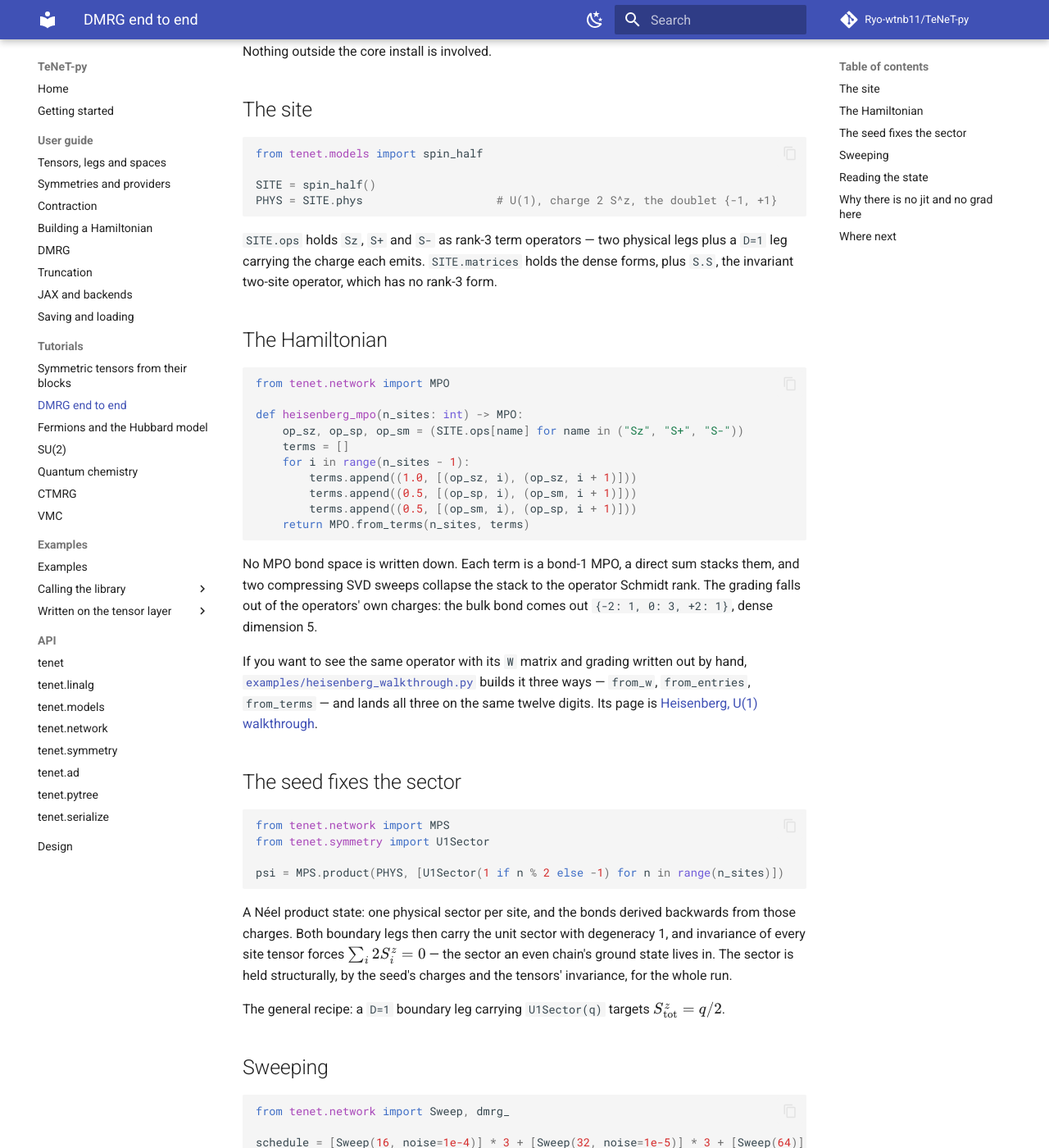
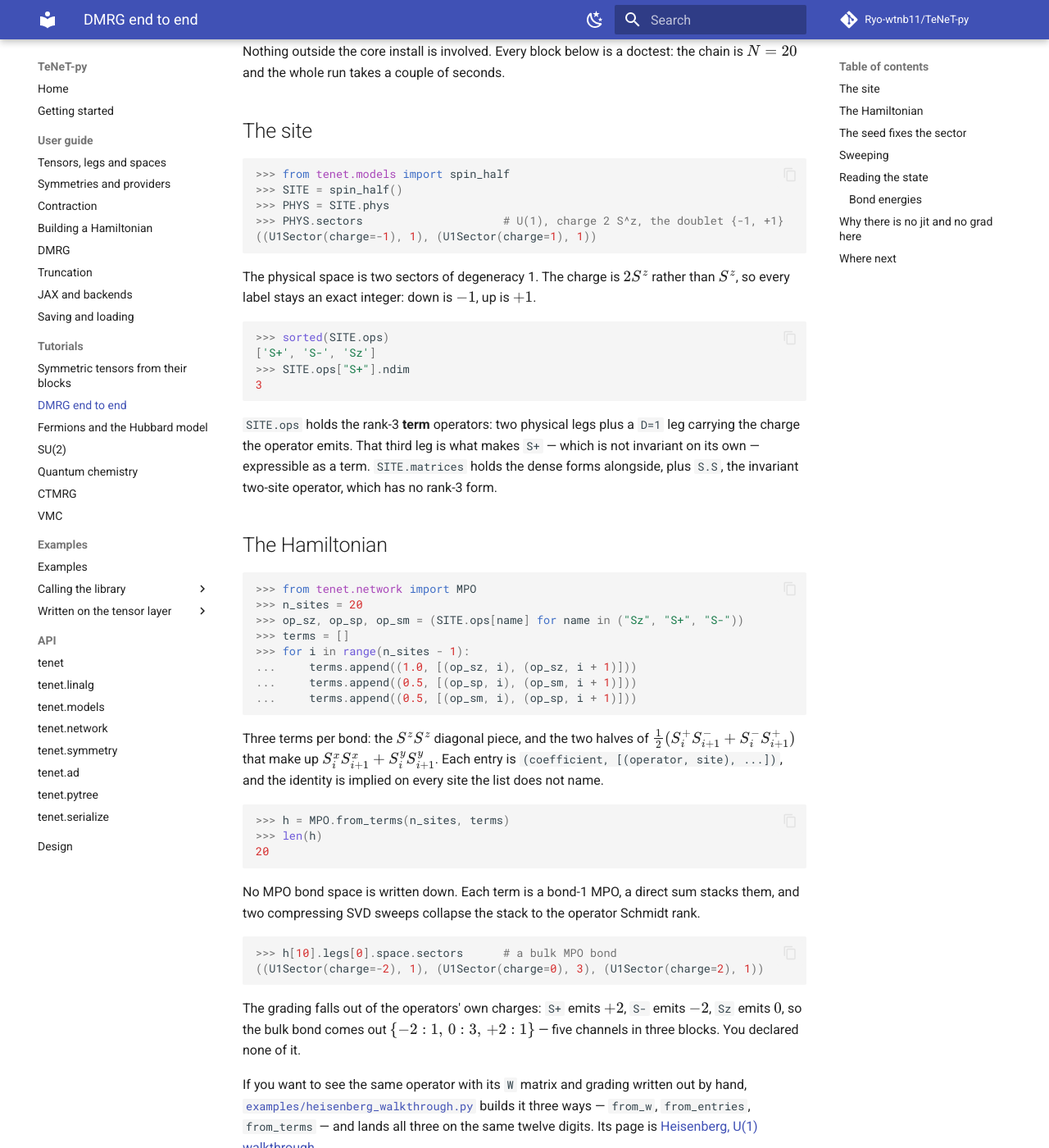
Before and after one commit to Ryo-wtnb11/TeNeT-py, an MkDocs documentation site: the page built from docs/tutorials/dmrg.md, in a window 1280 px wide and 1400 px high, scrolled down 278 px. Shown: the whole window at 82% size. Built offline with MkDocs 1.6.1 and Material for MkDocs 9.7.7, drawn with Linux system fonts in a browser that asks for light colours; comment, search, counter and statistics services are not loaded; some of the changed text lies outside the part shown.

Commit message:
docs: interleave and doctest the DMRG tutorial
Each block is one step, followed by what those lines did: the charge convention on the physical space, the rank-3 term operators, the three terms per bond, the MPO bond grading that falls out of the operators' charges, the boundary charge that fixes the sector, and the ramp's tail.

Bond energies get their definition before the code that prints them: H as a sum of two-site terms, e_n as a measurement on the converged state against the eigenvalue dmrg_ reports, the sum rule as the cross-check, and the open-boundary alternation the profile shows.

Co-Authored-By: Claude Fable 5 <noreply@anthropic.com>

````diff
--- a/docs/tutorials/dmrg.md
+++ b/docs/tutorials/dmrg.md
@@ -10,40 +10,74 @@ U(1)](../examples/heisenberg.md) page.
 uv run python examples/heisenberg.py
 ```
 
-Nothing outside the core install is involved.
+Nothing outside the core install is involved. Every block below is a doctest: the
+chain is $N = 20$ and the whole run takes a couple of seconds.
 
 ## The site
 
 ```python
-from tenet.models import spin_half
+>>> from tenet.models import spin_half
+>>> SITE = spin_half()
+>>> PHYS = SITE.phys
+>>> PHYS.sectors                     # U(1), charge 2 S^z, the doublet {-1, +1}
+((U1Sector(charge=-1), 1), (U1Sector(charge=1), 1))
 
-SITE = spin_half()
-PHYS = SITE.phys                    # U(1), charge 2 S^z, the doublet {-1, +1}
 ```
 
-`SITE.ops` holds `Sz`, `S+` and `S-` as rank-3 term operators — two physical legs plus a
-`D=1` leg carrying the charge each emits. `SITE.matrices` holds the dense forms, plus
-`S.S`, the invariant two-site operator, which has no rank-3 form.
+The physical space is two sectors of degeneracy 1. The charge is $2S^z$ rather than
+$S^z$, so every label stays an exact integer: down is $-1$, up is $+1$.
+
+```python
+>>> sorted(SITE.ops)
+['S+', 'S-', 'Sz']
+>>> SITE.ops["S+"].ndim
+3
+
+```
+
+`SITE.ops` holds the rank-3 **term** operators: two physical legs plus a `D=1` leg
+carrying the charge the operator emits. That third leg is what makes `S+` — which is not
+invariant on its own — expressible as a term. `SITE.matrices` holds the dense forms
+alongside, plus `S.S`, the invariant two-site operator, which has no rank-3 form.
 
 ## The Hamiltonian
 
 ```python
-from tenet.network import MPO
+>>> from tenet.network import MPO
+>>> n_sites = 20
+>>> op_sz, op_sp, op_sm = (SITE.ops[name] for name in ("Sz", "S+", "S-"))
+>>> terms = []
+>>> for i in range(n_sites - 1):
+...     terms.append((1.0, [(op_sz, i), (op_sz, i + 1)]))
+...     terms.append((0.5, [(op_sp, i), (op_sm, i + 1)]))
+...     terms.append((0.5, [(op_sm, i), (op_sp, i + 1)]))
 
-def heisenberg_mpo(n_sites: int) -> MPO:
-    op_sz, op_sp, op_sm = (SITE.ops[name] for name in ("Sz", "S+", "S-"))
-    terms = []
-    for i in range(n_sites - 1):
-        terms.append((1.0, [(op_sz, i), (op_sz, i + 1)]))
-        terms.append((0.5, [(op_sp, i), (op_sm, i + 1)]))
-        terms.append((0.5, [(op_sm, i), (op_sp, i + 1)]))
-    return MPO.from_terms(n_sites, terms)
+```
+
+Three terms per bond: the $S^zS^z$ diagonal piece, and the two halves of
+$\tfrac{1}{2}(S^+_iS^-_{i+1} + S^-_iS^+_{i+1})$ that make up $S^x_iS^x_{i+1} +
+S^y_iS^y_{i+1}$. Each entry is `(coefficient, [(operator, site), ...])`, and the identity
+is implied on every site the list does not name.
+
+```python
+>>> h = MPO.from_terms(n_sites, terms)
+>>> len(h)
+20
+
 ```
 
 No MPO bond space is written down. Each term is a bond-1 MPO, a direct sum stacks them,
-and two compressing SVD sweeps collapse the stack to the operator Schmidt rank. The
-grading falls out of the operators' own charges: the bulk bond comes out
-`{-2: 1, 0: 3, +2: 1}`, dense dimension 5.
+and two compressing SVD sweeps collapse the stack to the operator Schmidt rank.
+
+```python
+>>> h[10].legs[0].space.sectors      # a bulk MPO bond
+((U1Sector(charge=-2), 1), (U1Sector(charge=0), 3), (U1Sector(charge=2), 1))
+
+```
+
+The grading falls out of the operators' own charges: `S+` emits $+2$, `S-` emits $-2$,
+`Sz` emits $0$, so the bulk bond comes out $\{-2: 1,\, 0: 3,\, +2: 1\}$ — five channels
+in three blocks. You declared none of it.
 
 If you want to see the same operator with its `W` matrix and grading written out by hand,
 [`examples/heisenberg_walkthrough.py`](https://github.com/Ryo-wtnb11/TeNeT-py/blob/main/examples/heisenberg_walkthrough.py)
@@ -54,17 +88,22 @@ same twelve digits. Its page is
 ## The seed fixes the sector
 
 ```python
-from tenet.network import MPS
-from tenet.symmetry import U1Sector
+>>> from tenet.network import MPS
+>>> from tenet.symmetry import U1Sector
+>>> psi = MPS.product(PHYS, [U1Sector(1 if n % 2 else -1) for n in range(n_sites)])
+>>> psi[0].legs[0].space.sectors      # the left boundary leg
+((U1Sector(charge=0), 1),)
 
-psi = MPS.product(PHYS, [U1Sector(1 if n % 2 else -1) for n in range(n_sites)])
 ```
 
-A Néel product state: one physical sector per site, and the bonds derived backwards from
-those charges. Both boundary legs then carry the unit sector with degeneracy 1, and
-invariance of every site tensor forces $\sum_i 2S^z_i = 0$ — the sector an even chain's
-ground state lives in. The sector is held structurally, by the seed's charges and the
-tensors' invariance, for the whole run.
+A Néel product state: one physical sector per site, alternating down and up.
+`MPS.product` derives the bonds backwards from those charges, so the running total lands
+on bond 0, where it is printable — here charge 0, degeneracy 1.
+
+Both boundary legs then carry the unit sector with degeneracy 1, and invariance of every
+site tensor forces $\sum_i 2S^z_i = 0$ — the sector an even chain's ground state lives
+in. Nothing in the sweep can leave it: the sector is held structurally, by the seed's
+charges and the tensors' invariance, for the whole run.
 
 The general recipe: a `D=1` boundary leg carrying `U1Sector(q)` targets
 $S^z_{\mathrm{tot}} = q/2$.
@@ -72,50 +111,100 @@ $S^z_{\mathrm{tot}} = q/2$.
 ## Sweeping
 
 ```python
-from tenet.network import Sweep, dmrg_
+>>> from tenet.network import Sweep, dmrg_
+>>> schedule = [Sweep(16, noise=1e-4)] * 3 + [Sweep(32, noise=1e-5)] * 3 + [Sweep(64)]
+>>> out = dmrg_(psi, h, schedule=schedule)
+>>> out.sweeps
+9
+>>> round(out.energy, 12)
+-8.682473334398
 
-schedule = [Sweep(16, noise=1e-4)] * 3 + [Sweep(32, noise=1e-5)] * 3 + [Sweep(64)]
-out = dmrg_(psi, heisenberg_mpo(n_sites), schedule=schedule)
 ```
 
-A ramp with noise that cools to a clean `chi=64` tail. On this chain a flat
-`dmrg_(psi, h, chi=64)` reaches the same energy: a degeneracy-1 U(1) seed already grows by
-a factor of $d$ per sweep. The ramp is here because writing one is what you do on a
-problem where the seed cannot ramp itself — see [DMRG](../guide/dmrg.md) for when noise
-pays.
-
-At $N = 20$ this converges in nine sweeps to `E = -8.682473334398`, which is the recorded
+A ramp with noise that cools to a clean `chi=64` tail. The last entry of a schedule
+repeats until convergence, so the three written sweeps at `chi=64` are however many the
+tail needs — nine sweeps in total here. `-8.682473334398` is the recorded
 exact-diagonalization energy of the same finite chain to twelve digits.
 
-Inside a sweep: `svd_truncated` decides the bond `GradedSpace` at every bond, reporting
-the discarded weight by Pythagoras; `lanczos` solves the two-site eigenproblem over
-`SymmetricTensor` as a vector, needing only `add`, `subtract`, scalar multiply, `norm`
-and an inner product — no `scipy.sparse.linalg`, no dense reshaping of the local problem.
+On this chain a flat `dmrg_(psi, h, chi=64)` reaches the same energy: a degeneracy-1 U(1)
+seed already grows by a factor of $d$ per sweep. The ramp is here because writing one is
+what you do on a problem where the seed cannot ramp itself — see
+[DMRG](../guide/dmrg.md) for when noise pays.
+
+Inside a sweep, two pieces do the work: `svd_truncated` decides the bond `GradedSpace` at
+every bond and reports the discarded weight by Pythagoras; `lanczos` solves the two-site
+eigenproblem over `SymmetricTensor` treated as a vector, needing only `add`, `subtract`,
+scalar multiply, `norm` and an inner product — no `scipy.sparse.linalg`, and no dense
+reshaping of the local problem.
 
 ## Reading the state
 
+### Bond energies
+
+The Hamiltonian is a sum of two-site terms, one per bond of the open chain:
+
+$$
+H = \sum_{n=1}^{N-1} h_{n,n+1},
+\qquad h_{n,n+1} = \mathbf{S}_n \cdot \mathbf{S}_{n+1}.
+$$
+
+The **bond energy** is the expectation of one such term on the converged state,
+
+$$
+e_n = \langle \psi \vert h_{n,n+1} \vert \psi \rangle,
+$$
+
+which is a *measurement* on `out.psi`. It is a different object from the number `dmrg_`
+reports: `out.energy` is the effective eigenvalue the two-site eigensolver returned at
+the orthogonality centre of the final sweep, $E = \langle \psi \vert H \vert \psi
+\rangle$. By linearity the two are tied, $\sum_n e_n = E$, and that identity is the
+cross-check below.
+
+The canonical form of the state enters only as the *evaluation method*, not as part of
+the definition: with the orthogonality centre placed on bond $n$, every environment
+outside the bond is an identity, so $e_n$ is a contraction two sites wide instead of a
+pass over the whole chain.
+
 ```python
-from tenet.network import expectation_1site, expectation_2site, local_op
+>>> from tenet.network import expectation_2site, local_op
+>>> ss = local_op(SITE.matrices["S.S"], phys=PHYS)
+>>> profile = [expectation_2site(out.psi, ss, n) for n in range(n_sites - 1)]
+>>> round(sum(profile), 12) == round(out.energy, 12)
+True
 
-ss = local_op(SITE.matrices["S.S"], phys=PHYS)
-profile = [expectation_2site(out.psi, ss, n) for n in range(n_sites - 1)]
 ```
 
-The 19 bond energies sum to `out.energy` to twelve digits: `expectation_2site` and
-`dmrg_` weigh the same state on the same scale.
+`local_op` with no `charge` takes an invariant *k*-site operator — here the $4 \times 4$
+$\mathbf{S}\cdot\mathbf{S}$ matrix — so `ss` is rank 4, not rank 3. The 19 bond energies
+sum to `out.energy` to twelve digits: `expectation_2site` and `dmrg_` weigh the same
+state on the same scale.
+
+The profile itself is not flat. Open boundaries pin the chain, so $e_n$ alternates —
+a dimerized pattern, strongest at the two edges and decaying inward towards the uniform
+bulk value, which in the thermodynamic limit is $1/4 - \ln 2 \approx -0.4431$ per bond.
+On this $N = 20$ chain the outermost bonds read `-0.653` and `-0.294` while the
+mid-chain pair has closed to `-0.524` and `-0.364`.
 
 ```python
-op_sz = local_op(SITE.matrices["Sz"], phys=PHYS)
-max_sz = max(abs(expectation_1site(out.psi, op_sz, n)) for n in range(n_sites))
+>>> from tenet.network import expectation_1site
+>>> op_sz = local_op(SITE.matrices["Sz"], phys=PHYS)
+>>> max_sz = max(abs(expectation_1site(out.psi, op_sz, n)) for n in range(n_sites))
+>>> max_sz < 1e-11
+True
+
 ```
 
-$\max_n \lvert\langle S^z_n\rangle\rvert$ comes out at float noise, `~5e-13`, because the
-sector is enforced by the seed's own charges.
+$\max_n \lvert\langle S^z_n\rangle\rvert$ comes out at float noise, `~5e-13`. That is not
+a converged number that happens to be small: the seed's own charges put the state in the
+$S^z_{\mathrm{tot}} = 0$ sector, and a uniform chain in that sector has no site
+magnetization to find.
 
 For a whole profile in one pass, use
 [`expectation_profile`][tenet.network.expectation_profile] instead of the comprehension:
-same numbers, $O(N)$ rather than $O(N^2)$. [DMRG](../guide/dmrg.md) has the full
-measurement set, the entanglement readers and the variance check.
+same numbers, $O(N)$ rather than $O(N^2)$, because it moves the orthogonality centre once
+along the chain rather than running two full transfer passes per site.
+[DMRG](../guide/dmrg.md) has the full measurement set, the entanglement readers and the
+variance check.
 
 ## Why there is no `jit` and no `grad` here
 
````
